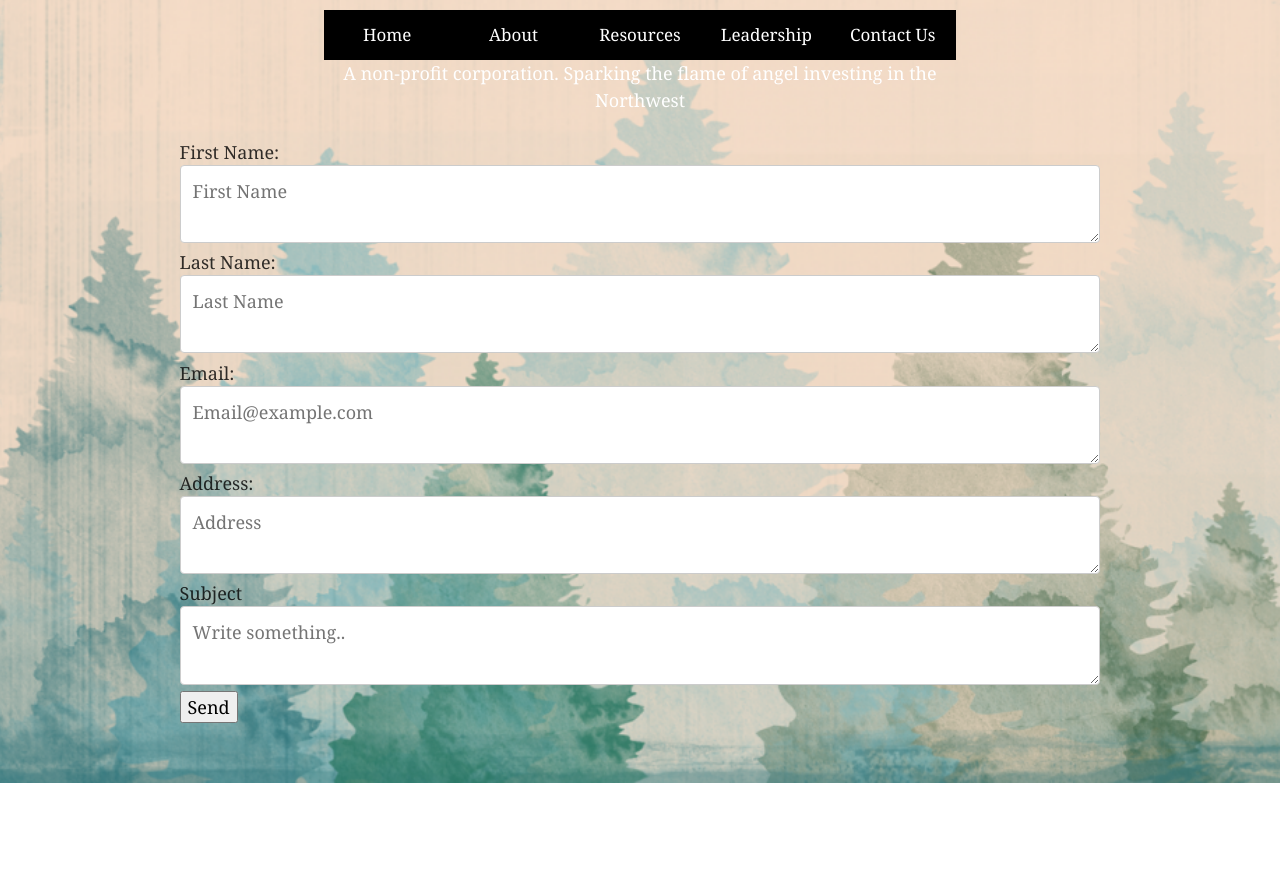
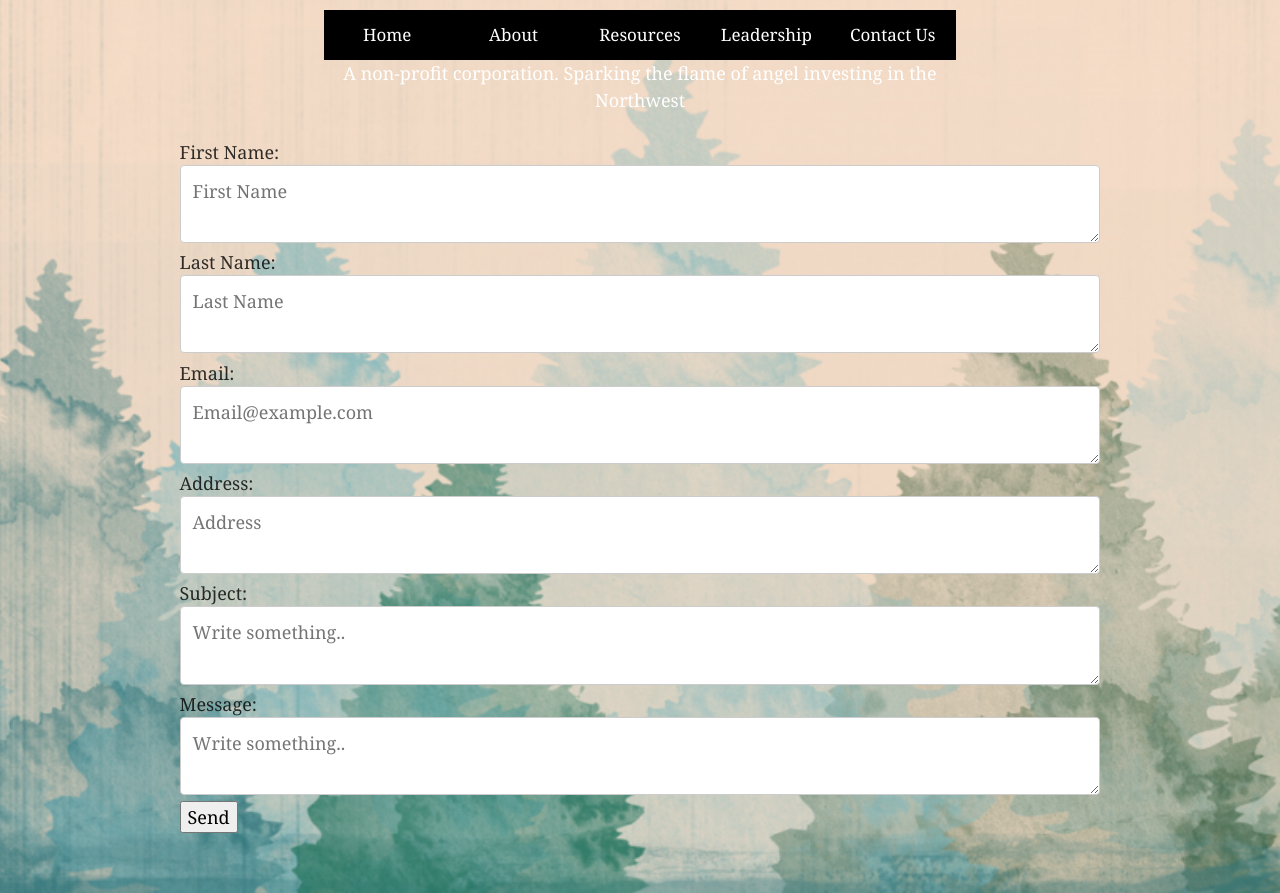
Before and after one commit to clarencedave/clarence.github.io, a Gatsby site: page /form in a window 1280 px wide. Shown: the part 136-1029 px from the top of the page. Before the commit the page ends 919 px from the top, so only its background shows below. Built offline with nearby package versions, Linux system fonts and the light colour scheme; Gatsby itself is replaced by a stand-in of ours.

Commit message:
add message

```diff
--- a/src/pages/form.js
+++ b/src/pages/form.js
@@ -28,8 +28,11 @@
 
 
 
-      <label for="subject">Subject</label>
+      <label for="subject">Subject:</label>
       <textarea id="subject" name="subject" placeholder="Write something.." ></textarea>
+
+      <label for="message">Message:</label>
+      <textarea id="message" name="message" placeholder="Write something.." ></textarea>
 
       <div data-netlify-recaptcha></div>
 
```
